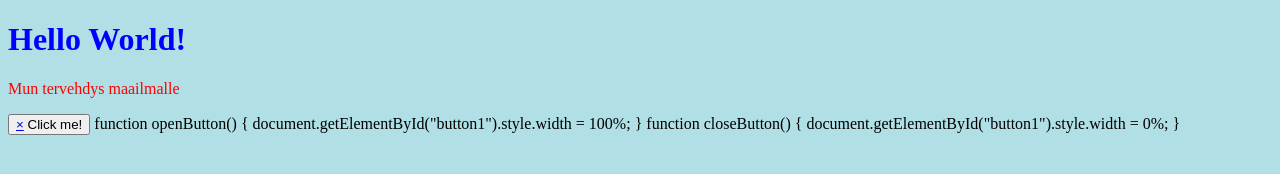
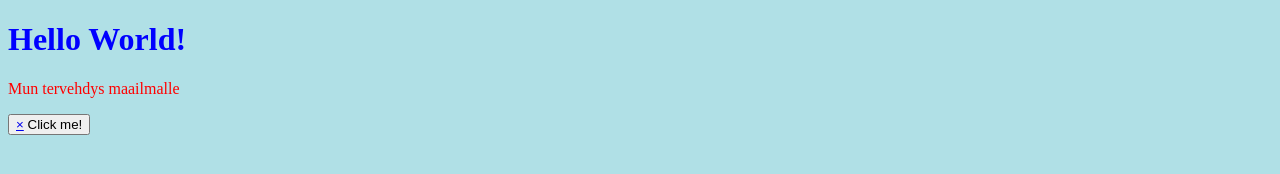
Before and after one commit to Kartsae/Kartsae.github.io, a plain HTML site: page index.html in a window 1280 px wide. Drawn offline with Linux system fonts and the light colour scheme.

Commit message:
Update index.html

```diff
--- a/index.html
+++ b/index.html
@@ -8,7 +8,7 @@
             <button type="button" id="button1">
                 <a href="javascript:void(0)" class="closebtn" onclick="closeButton()">&times;</a>
             Click me!</button>
-        <scrip>
+        <script>
             function openButton() {
                 document.getElementById("button1").style.width = 100%;
             }
@@ -16,6 +16,6 @@
             function closeButton() {
                 document.getElementById("button1").style.width = 0%;
             }
-        </scrip>
+        </script>
         </body>
 </html>
```
